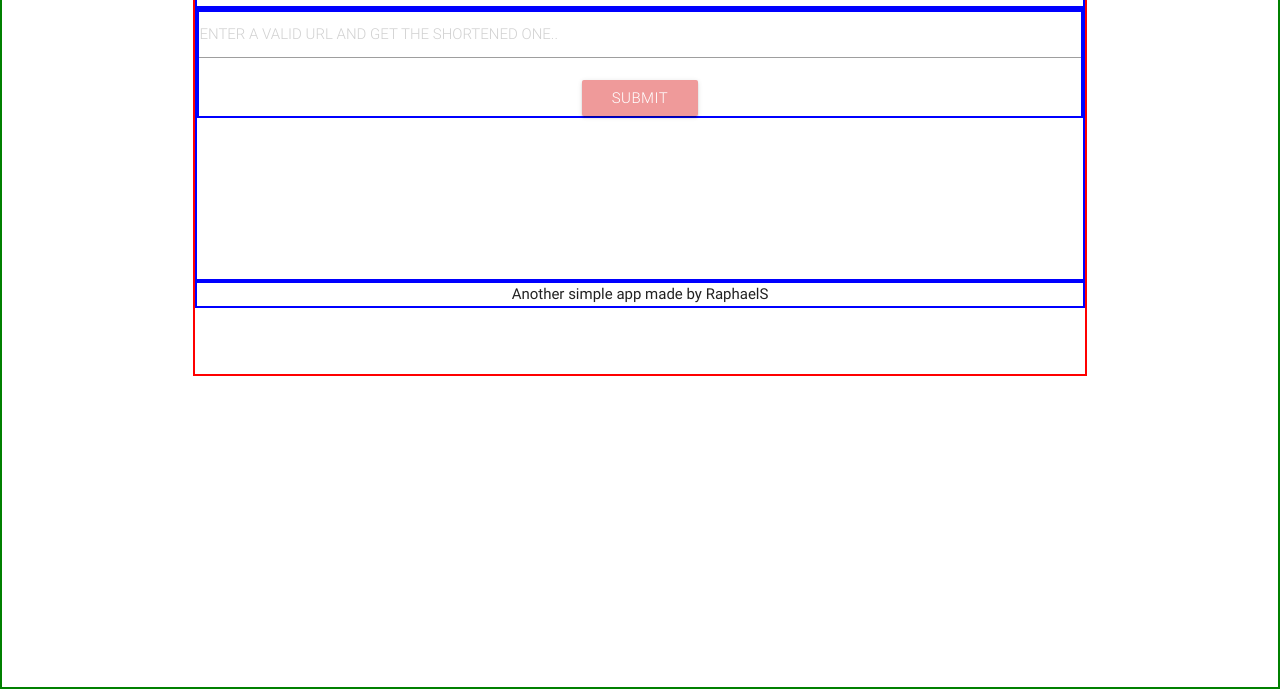
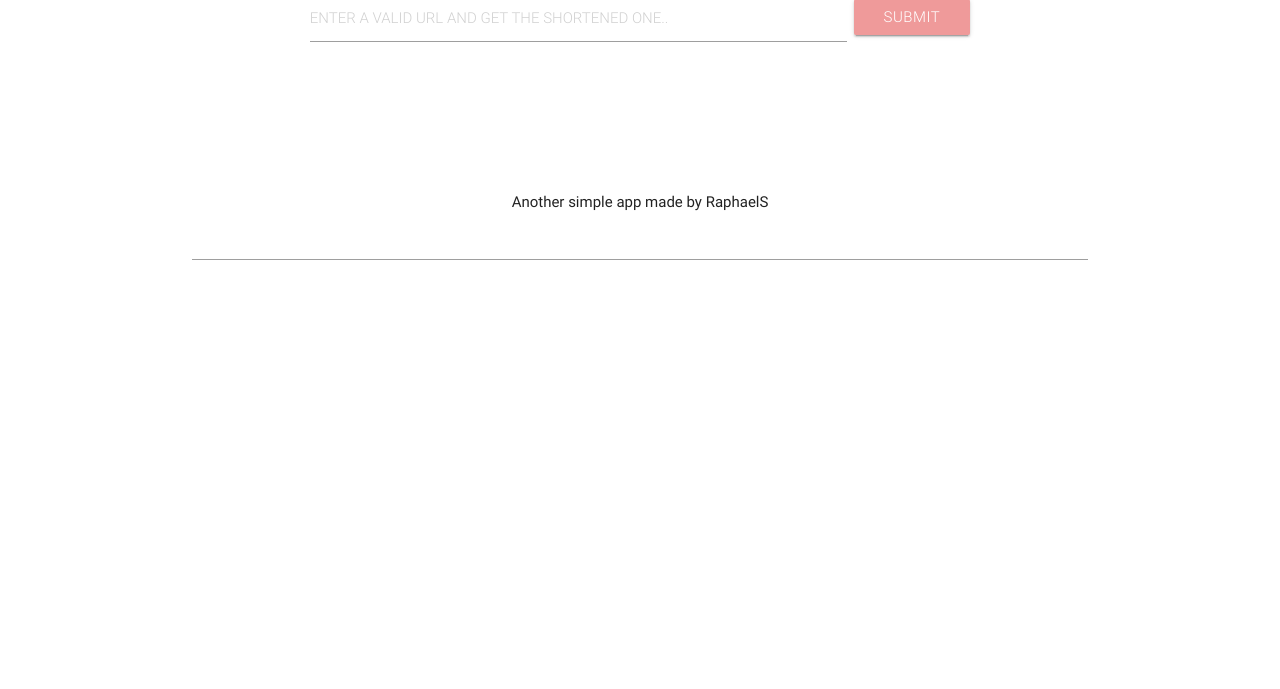
Before and after one commit to GiliKallner/URL-Shortener-Microservice, a website: page views/index.html in a window 1280 px wide. Shown: the part 111-800 px from the top of the page. Drawn offline with nearby package versions, Linux system fonts and the light colour scheme; some packages are replaced by stand-ins of ours; a script that the page names is missing.

Commit message:
Checkpoint

```diff
--- a/public/style.css
+++ b/public/style.css
@@ -1,27 +1,22 @@
 
-* {
-  box-sizing: border-box;
-  border:2px solid blue;
-}
-.container{
-  border:2px solid red;
-}
-html{
-  width:100vw;
-  height:100vh;
-  overflow:hidden;
-    border:2px solid green;
-
+body{
+  overflow:hidden !importa
 }
 .shortenedUrl{
   visibility:hidden;
+}
+form>input[type=text]{
+  margin:0 !important;
+  width:60% !important;
 }
 form>input[type=text]:focus{
   letter-spacing: 0.1em;
   border-bottom: 1px solid #ef9a9a !important;
   box-shadow: 0 1px 0 0 #ef9a9a !important;
+
 }
 
-input.hidden_text{
-  margin-left:-9999px;
+.conatiner{
+  padding: 0px !important;
+  margin: 0px !important;
 }
--- a/views/index.html
+++ b/views/index.html
@@ -35,10 +35,11 @@
 
     <footer>
 Another simple app made by RaphaelS
+          <input class="hidden_text" />
+
     </footer>
 
     <!--hidden input for selecting text-->
-    <input class="hidden_text" />
 
     <!-- Your web-app is https, so your scripts need to be too -->
     <script src="https://code.jquery.com/jquery-2.2.1.min.js"
```
